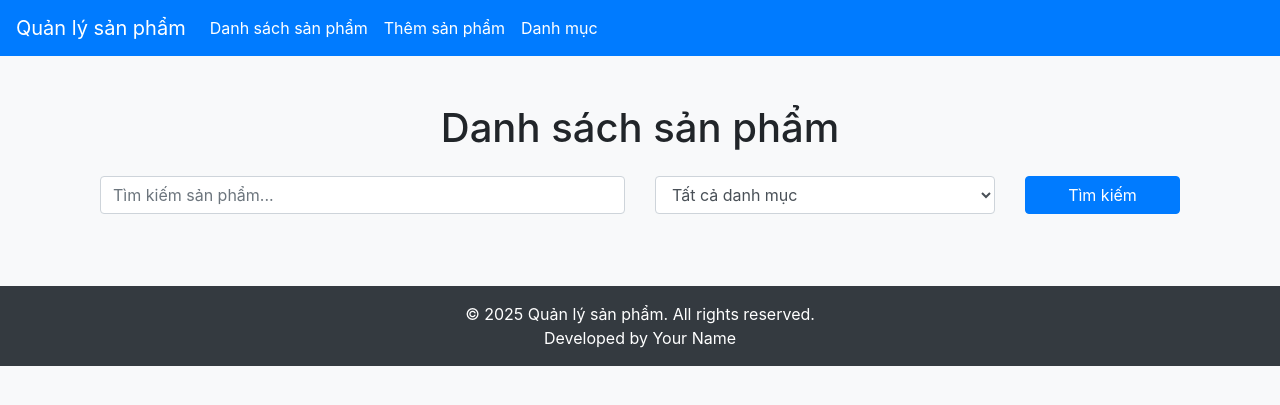
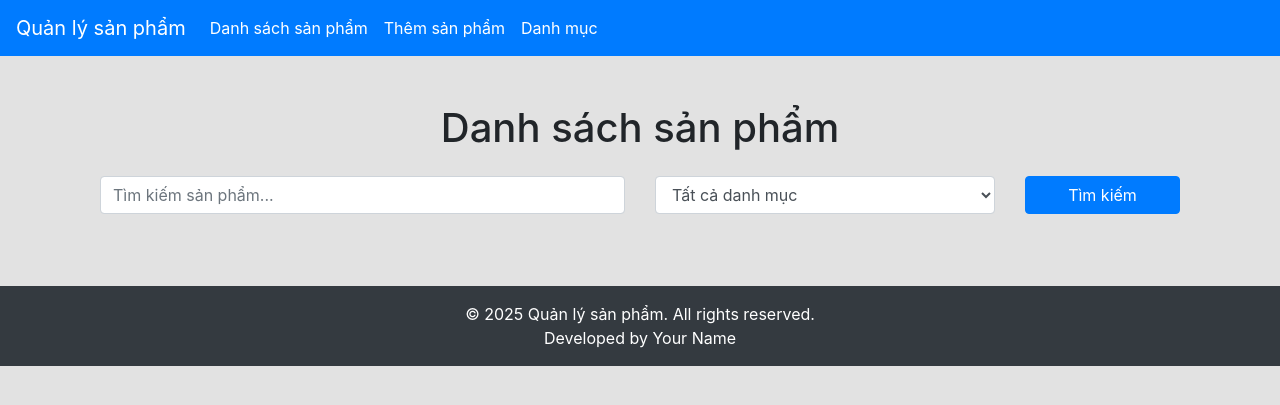
Before and after one commit to MinhTri-Copi/DuongPhamMinhTri_Lab02, a PHP site: page /product in a window 1280 px wide. Shown: the top 405 px of the page. Run offline with PHP 8.4, Linux system fonts and the light colour scheme; data that the repository does not hold is empty; some libraries are stand-ins or nearby versions.

Commit message:
chinh background colorr

```diff
--- a/ma_nguon_mo_project_lab2/app/views/product/list.php
+++ b/ma_nguon_mo_project_lab2/app/views/product/list.php
@@ -1,6 +1,12 @@
 <!-- filepath: /c:/laragon/www/ThucHanhMaNguonMo/ma_nguon_mo_project_lab2/app/views/product/list.php -->
 <?php include 'app/views/shares/header.php'; ?>
-
+<style>
+    .custom-card {
+        border-radius: 15px; /* Thêm border-radius */
+        overflow: hidden;
+     /* Đảm bảo nội dung không tràn ra ngoài */
+    }
+</style>
 <div class="container my-5">
     <h1 class="text-center mb-4">Danh sách sản phẩm</h1>
 
--- a/ma_nguon_mo_project_lab2/app/views/shares/header.php
+++ b/ma_nguon_mo_project_lab2/app/views/shares/header.php
@@ -20,8 +20,9 @@
             filter: invert(1);
         }
         body {
-            background-color: #f8f9fa;
+            background-color:rgb(226, 226, 226);
         }
+
     </style>
 </head>
 <body>
```
